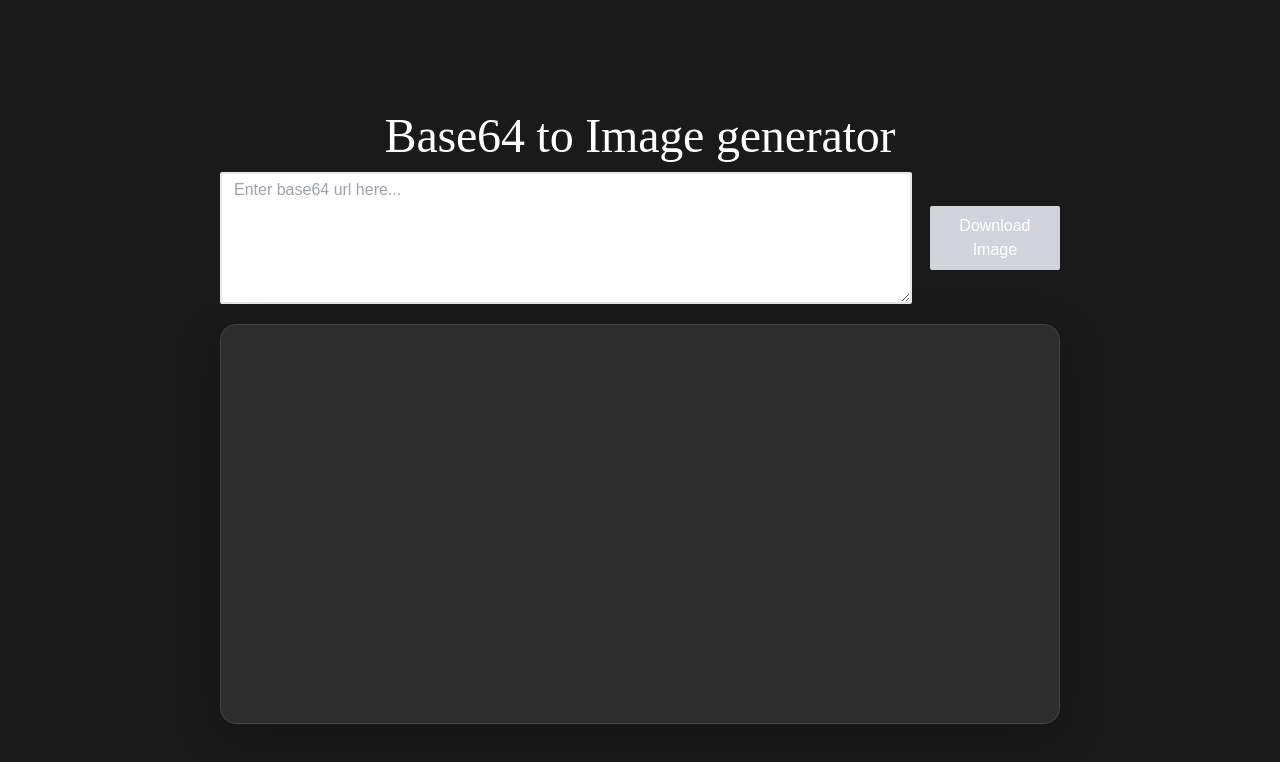
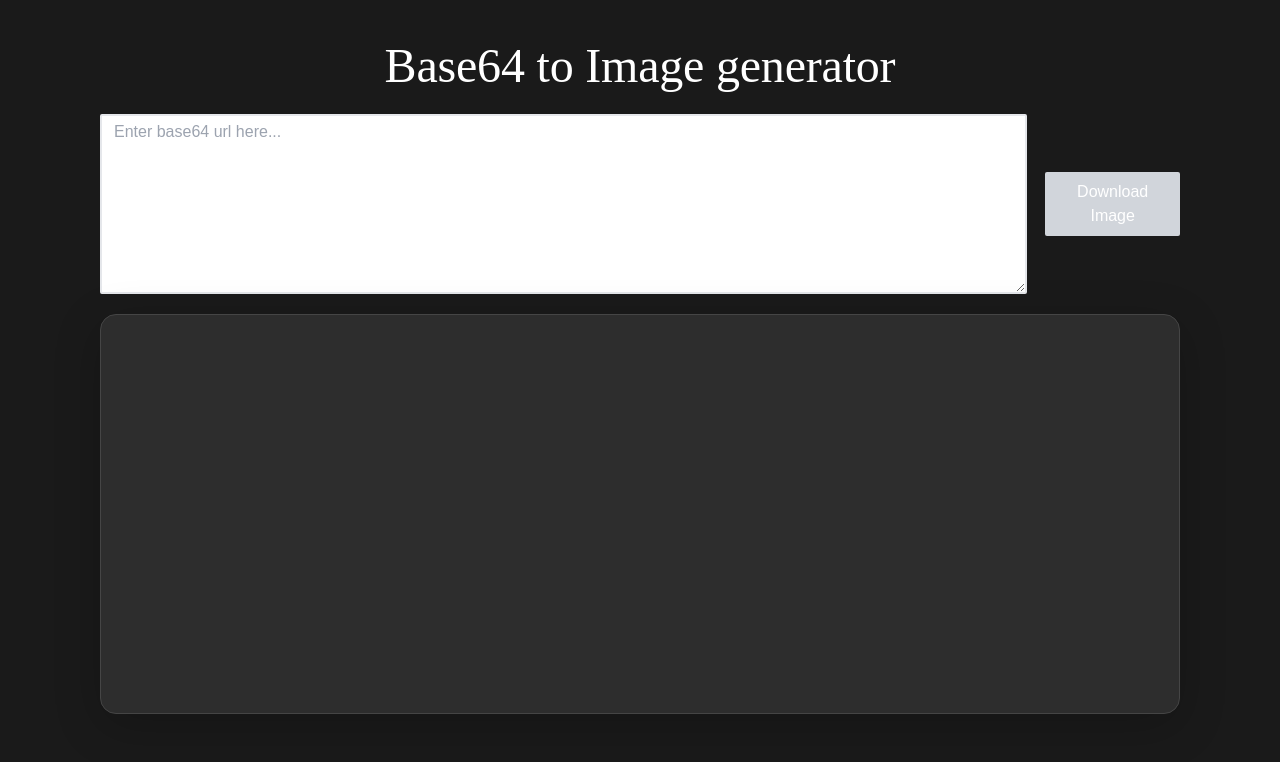
Before and after one commit to RahulThummar/base64-to-image-generator, a React (Create React App) app: page / in a window 1280 px wide. Shown: the top 762 px of the page. Built offline with nearby package versions, Linux system fonts and the light colour scheme.

Commit message:
first commit

```diff
--- a/src/components/InputForm.js
+++ b/src/components/InputForm.js
@@ -40,9 +40,9 @@ const InputForm = () => {
     <div className="main-container">
       <div className="content-wrapper">
         <h2 className="mt-5">Base64 to Image generator</h2>
-        <div className="input-container">
+        <div className="input-container mt-3">
           <textarea
-            rows={5}
+            rows={7}
             type="url"
             className="w-full border-2 py-1 px-3 text-gray-700 rounded-sm"
             placeholder="Enter base64 url here..."
--- a/src/index.css
+++ b/src/index.css
@@ -25,12 +25,12 @@ body {
 .main-container {
   margin-left: 50px;
   margin-right: 50px;
-  width: 900px; /* Fixed width */
+  width: 1100px; /* Fixed width */
 }
 
 .content-wrapper {
-  padding: 30px;
-  margin-top: 50px;
+  padding: 10px;
+  /* margin-top: 50px; */
 }
 
 h2 {
```
